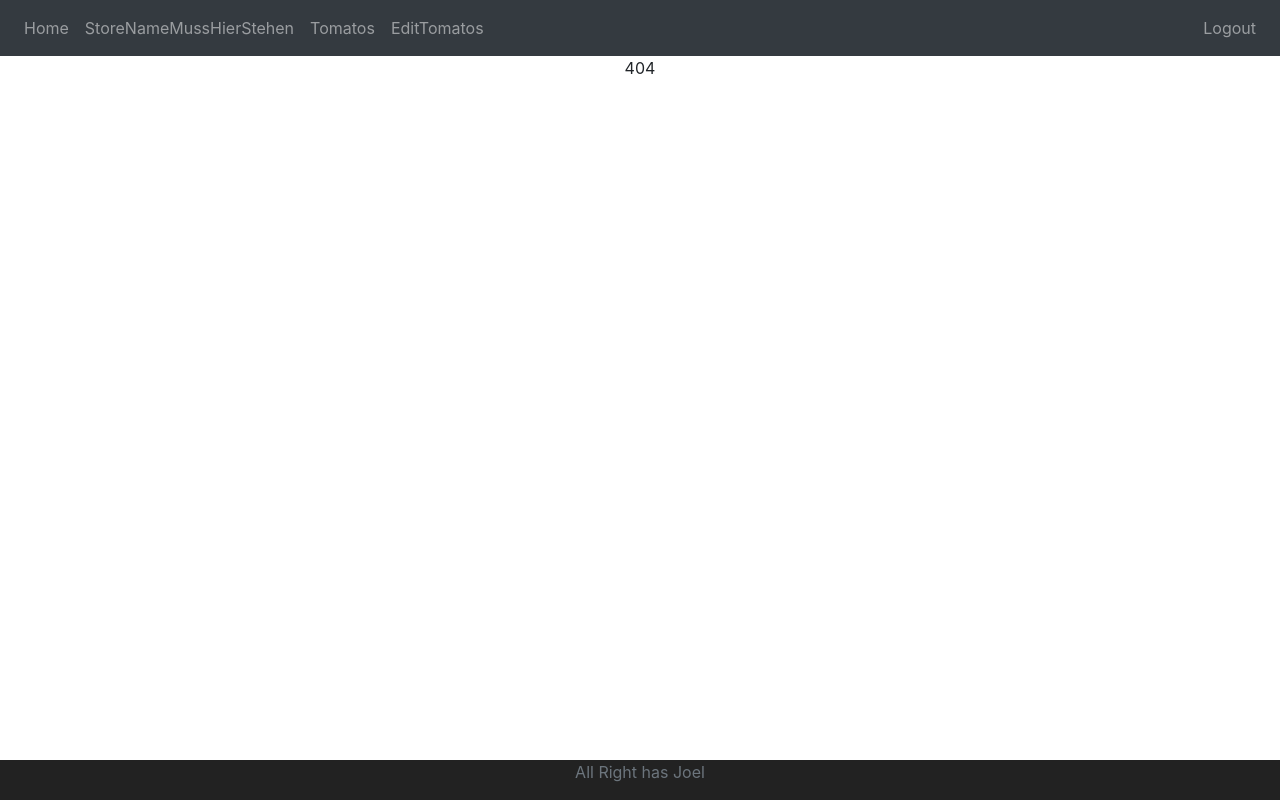
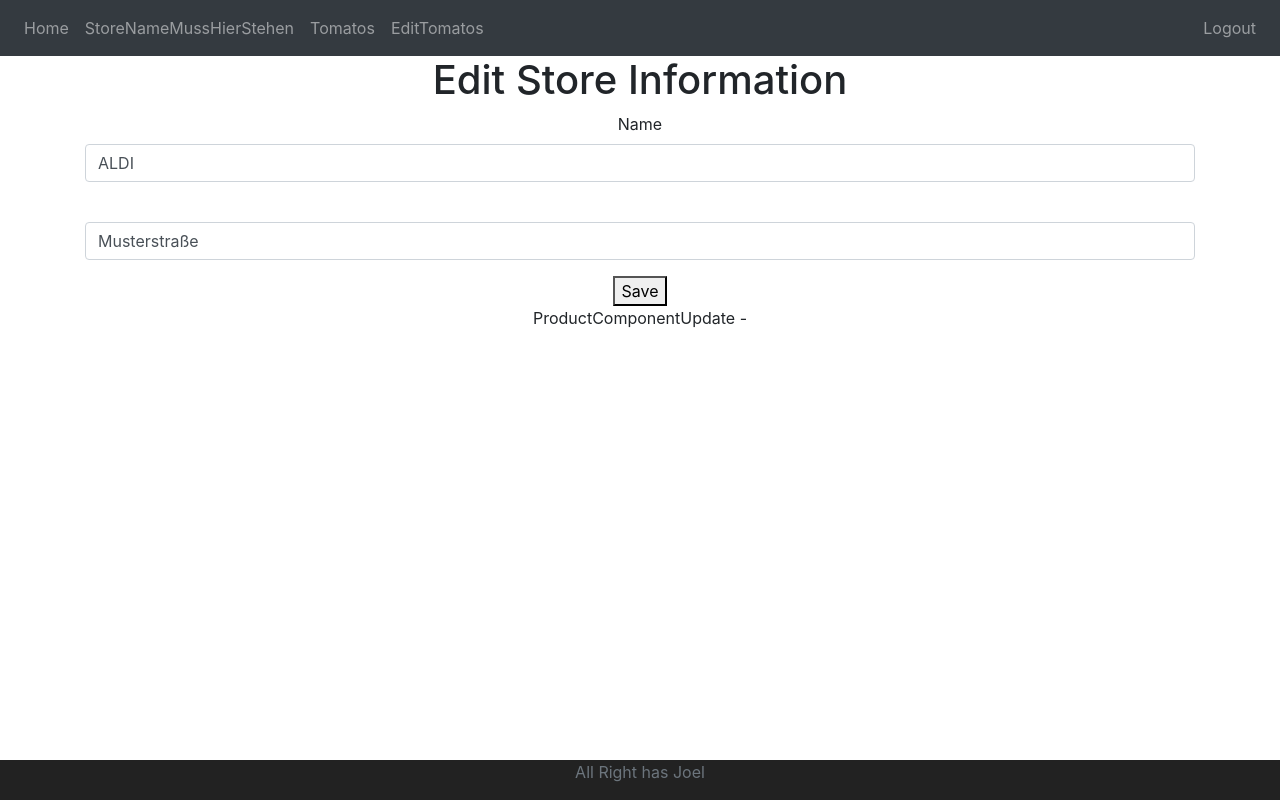
Before and after one commit to nina-prog/retailWeb, a React (Create React App) app: page /EditStoreInformationUpdate in a window 1280 px wide. Before the commit this address had no page. Built offline with nearby package versions, Linux system fonts and the light colour scheme; sample sign-in values are in the browser's storage.

Commit message:
Formik etc.

```diff
--- a/package.json
+++ b/package.json
@@ -7,6 +7,7 @@
     "@testing-library/react": "^9.3.2",
     "@testing-library/user-event": "^7.1.2",
     "axios": "^0.19.2",
+    "formik": "^2.1.5",
     "react": "^16.13.1",
     "react-dom": "^16.13.1",
     "react-router-dom": "^5.2.0",
--- /dev/null
+++ b/src/API/todo/RetailDataService.js
@@ -0,0 +1,19 @@
+import Axios from 'axios'
+
+class RetailDataService {
+
+    retrieveRetailShops (name, id) {
+        return Axios.get(`http://localhost:8082/users/${name}/EditStoreInformationUpdate/${id}`);
+    }
+
+    updateStoreInformation (value) {
+        console.log(JSON.stringify(value));
+        return Axios.put(`http://localhost:8082/${value.store_id}/Edit`, JSON.stringify(value))
+    }
+
+}
+
+export default new RetailDataService();
+
+
+//was ich brauche: ich musss irgendwie diese value.store.id herausbekommen
--- a/src/Components/todo/EditStoreInformation.jsx
+++ b/src/Components/todo/EditStoreInformation.jsx
@@ -4,28 +4,30 @@ import Tomatos from '../../img/Tomatos.jpeg'
 
 // more Information: https://getbootstrap.com/docs/4.0/components/input-group/
 
-class EditProductComponent extends Component {
+class EditStoreInformation extends Component {
     constructor(props) {
         super (props)
         this.state = {
-            title: 'Tomaten', //das muss noch anders bennen oder so
-            price: '5,90',
-            stock: '2',
-            imgScr: '../../img/Tomatos.jpeg',
-            description: "Hier steht die Beschreibung :-)"
+            Name: 'ALDI', //das muss noch anders bennen oder so
+            Adress: 'Musterstraße',
+            Info1: 'No Info',
+            Info2: 'No Info'
         }
 
         this.handleChange = this.handleChange.bind(this)
-        this.chooseImageClicked = this.chooseImageClicked.bind(this)
-        this.handleFilePathChange = this.handleFilePathChange.bind(this)
+        this.saveClicked = this.saveClicked.bind(this)
 
     }
 
 
 //Methode, was passiert, wenn wir neue Produkt Infos hinzufügen
+//übergebe ich dem nicht noch mehr als eine id?
 
-updateProductInfo(id) {
-    console.log
+saveClicked(id) {
+    console.log('update'+ id)
+    this.props.history.push(`/EditStoreInformation/${this.state.username}`)
+
+
 }
 
     handleChange(event) {
@@ -34,30 +36,26 @@ updateProductInfo(id) {
                 :event.target.value
         })
     }
-    chooseImageClicked() {
 
 
-    }
-    handleFilePathChange(event){
-        var files = event.target.files;
-        console.log(files);
-        this.setState({imgScr:files});
-    }
+
+
+
 
     render(){
         return (
             <>
-                <h1>Edit Product</h1>
+                <h1>Edit Store Information</h1>
 
 
                 <div className="container">
                     <div className="row">
                         <div className="col-sm">
                             <div className="col">
-                                <div className="row-sm mb-2 text-left">Title: </div>
-                                <div className="row-sm mb-2 text-left">Price: </div>
-                                <div className="row-sm mb-2 text-left">Stock: </div>
-                                <div className="row-sm mb-2 text-left"> Product Description:</div>
+                                <div className="row-sm mb-2 text-left">Name: </div>
+                                <div className="row-sm mb-2 text-left">Adress: </div>
+                                <div className="row-sm mb-2 text-left">Info1: </div>
+                                <div className="row-sm mb-2 text-left"> Info2:</div>
                             </div>
                         </div>
                         <div className="col-sm">
@@ -68,10 +66,7 @@ updateProductInfo(id) {
                                 <div className="row-sm mb-2 text-left"> <input type="text" name="stock" value={this.state.description} onChange={this.handleChange}/></div>
                             </div>
                         </div>
-                        <div className="col-sm">
-                            <img src={Tomatos} alt="Produktbild" width='100' heigt='100' />
-                            <input type="file" id="real-file" onChange={this.handleFilePathChange}/>
-                        </div>
+
                     </div>
 
 
@@ -79,7 +74,7 @@ updateProductInfo(id) {
                 </div>
                 <div className="container">
 
-                    <button className="btn btn-success mr-2"onClick={this.loginClicked}> Save </button>
+                    <button className="btn btn-success mr-2"onClick={() => this.saveClicked(EditStoreInformation.id)}> Save </button>
                     <button className="btn btn-secondary"onClick={this.loginClicked}>  Cancel </button>
                 </div>
 
@@ -94,4 +89,4 @@ updateProductInfo(id) {
     }
 }
 
-export default EditProductComponent;
+export default EditStoreInformation;
--- a/src/Components/todo/EditStoreInformationUpdate.jsx
+++ b/src/Components/todo/EditStoreInformationUpdate.jsx
@@ -1,8 +1,114 @@
 import React, {Component} from 'react'
+import {Formik, Form, Field, ErrorMessage, prepareDataForValidation} from 'formik';
+import RetailDataService from '../../API/todo/RetailDataService.js'
+import AuthenticatedRoute from './AuthenticatedRoute.jsx'
 
-class ProductComponentUpdate extends Component {
+
+class EditStoreInformationUpdate extends Component {
+    constructor(props) {
+        super (props)
+        this.state = {
+            store_id : this.props.match.params.id,
+            shopname: 'ALDI',
+            adresse: 'Musterstraße',
+
+        }
+
+        this.onSubmit = this.onSubmit.bind(this)
+        this.validate = this.validate.bind(this)
+
+    }
+
+
+    validate(values) {
+        let errors = {}          //leeres objekt erstellen, welches Error händelt
+        if(!values.shopname) {
+            errors.shopname = "Enter a shopname"
+        }   else if (values.shopname.length<1) {
+            errors.shopname = 'Enter at least 5 charachters'
+        }
+
+        if (!values.adresse) {
+            errors.adresse = "sEnter an adress"
+        }
+
+        return errors;
+
+    }
+
+
+    onSubmit(values) {
+        console.log(values)
+
+    }
+
+
     render() {
-    <div> ProductComponentUpdate</div>
+
+        let shopname = this.state.shopname
+        let adresse = this.state.adresse
+
+        return (
+    <div>
+        <h1>Edit Store Information</h1>
+
+            <div className="container">
+            <Formik
+
+            initialValues={{
+                    shopname: shopname,
+                    adresse: adresse
+             }}
+
+
+            onSubmit={this.onSubmit}
+            validate={this.validate}
+            validateOnChange={false}
+            validateOnBlur={false}
+
+
+
+
+            >
+            {
+                   (props) => (
+
+                    <Form>
+                        <ErrorMessage name ="shopname" component="div"
+                                        className="alert alert-warning"/>
+                        <ErrorMessage name ="adresse" component="div"
+                                        className="alert alert-warning"/>
+                        <fieldset className="form-group">
+                             <label>Name</label>
+                            <Field className="form-control" type="text" name="shopname"/>
+                          </fieldset>
+
+                        <fieldset className="form-group">
+                             <label> </label>
+                            <Field className="form-control" type="text" name="adresse"/>
+                          </fieldset>
+                        <button classNametype="btn btn-success" type ="submit">Save</button>
+
+                    </Form>
+
+
+
+
+                   )
+            }
+
+            </Formik>
+
+
+
+        </div>
+
+
+
+        ProductComponentUpdate -{this.props.match.params.id}</div>
+        )
 }
 
 }
+
+export default EditStoreInformationUpdate;
--- a/src/Components/todo/TodoApp.jsx
+++ b/src/Components/todo/TodoApp.jsx
@@ -12,6 +12,8 @@ import FooterComponent from './FooterComponent'
 import ErrorComponent from './ErrorComponent'
 import WishListComponent from './WishListComponent.jsx'
 import AdminComponent from './AdminComponent.jsx'
+import EditStoreInformation from './EditStoreInformation.jsx'
+import EditStoreInformationUpdate from './EditStoreInformationUpdate.jsx'
 
 
 class TodoApp extends Component {
@@ -30,6 +32,8 @@ class TodoApp extends Component {
                         <AuthenticatedRoute path="/store/:name" component={WelcomeComponent}/>
                         <AuthenticatedRoute path="/todos" component={ListTodosComponent}/>
                         <AuthenticatedRoute path="/logout" component={LogoutComponent}/>
+                        <AuthenticatedRoute path="/EditStoreInformationUpdate" component={EditStoreInformationUpdate}/>
+                        <AuthenticatedRoute path="/EditStoreInformation" component={EditStoreInformation}/>
                         <Route component={ErrorComponent}/>
                     </Switch>
                     <FooterComponent/>
```
Also changed, not shown: 1 other file (tests, documents, lock files or other folders).
